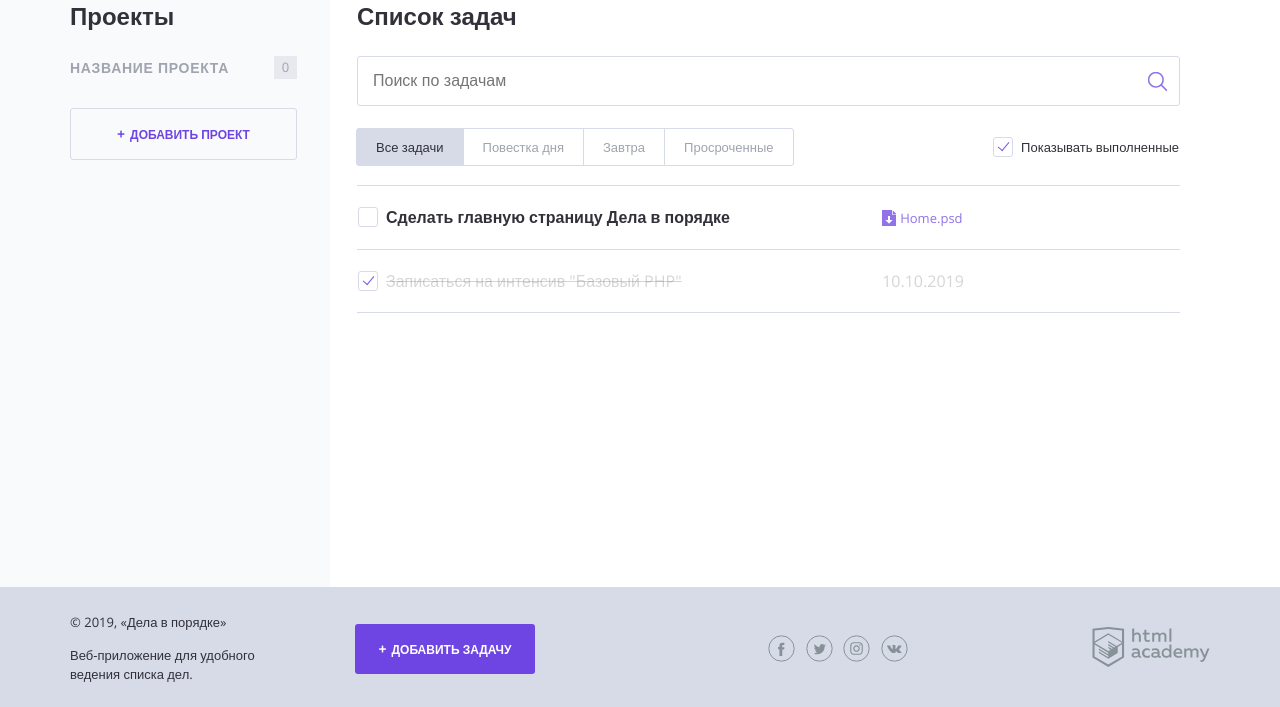
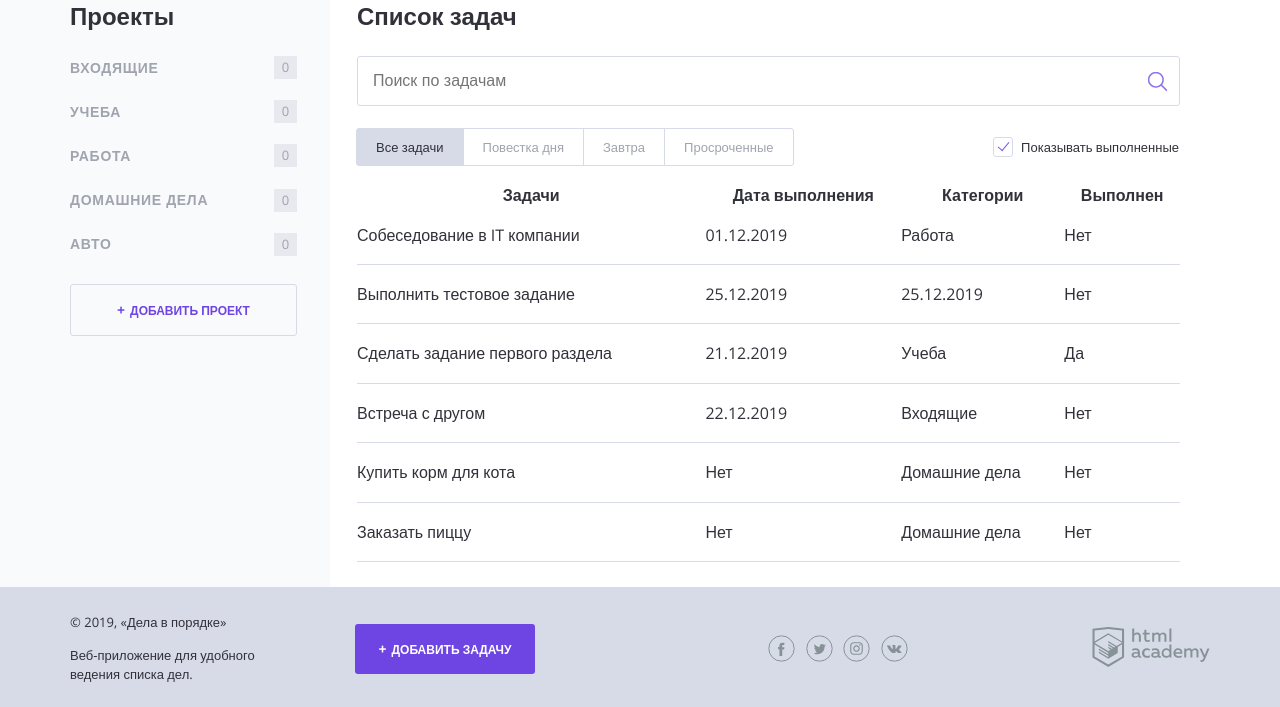
Before and after one commit to KomradOl/826345-doingsdone, a PHP site: page / in a window 1280 px wide. Shown: the part 93-800 px from the top of the page. Run offline with PHP 8.4, Linux system fonts and the light colour scheme.

Commit message:
задание № 5

```diff
--- a/index.php
+++ b/index.php
@@ -43,13 +43,61 @@ $show_complete_tasks = rand(0, 1);
         <div class="content">
             <section class="content__side">
                 <h2 class="content__side-heading">Проекты</h2>
+                <?php
+                $categories = ["Входящие", "Учеба", "Работа", "Домашние дела", "Авто"];
+                $tasks_list = [
+                [
+                    "task" => "Собеседование в IT компании",
+                    "date" => "01.12.2019",
+                    "category" => "Работа",
+                    "completed" => false
+                ],
+                [
+                    "task" => "Выполнить тестовое задание",
+                    "date" => "25.12.2019",
+                    "category" => "25.12.2019",
+                    "completed" => false
+                ],
+                [
+                    "task" => "Сделать задание первого раздела",
+                    "date" => "21.12.2019",
+                    "category" => "Учеба",
+                    "completed" => true
+                ],
+                [
+                    "task" => "Встреча с другом",
+                    "date" => "22.12.2019",
+                    "category" => "Входящие",
+                    "completed" => false
+                ],
+                [
+                    "task" => "Купить корм для кота",
+                    "date" => "Нет",
+                    "category" => "Домашние дела",
+                    "completed" => false
+                ],
+                [
+                    "task" => "Заказать пиццу",
+                    "date" => "Нет",
+                    "category" => "Домашние дела",
+                    "completed" => false
+                ]
+                ];
+
+                $index = -1;
+                $num_count = count($categories);
+                ?>
 
                 <nav class="main-navigation">
                     <ul class="main-navigation__list">
+
+                        <?php while($index < $num_count - 1): ?>
+                            <?php $index = $index + 1; ?>
                         <li class="main-navigation__list-item">
-                            <a class="main-navigation__list-item-link" href="#">Название проекта</a>
+                            <a class="main-navigation__list-item-link" href="#"><?=$categories[$index];?></a>
                             <span class="main-navigation__list-item-count">0</span>
                         </li>
+                        <?php endwhile; ?>
                     </ul>
                 </nav>
 
@@ -77,42 +125,31 @@ $show_complete_tasks = rand(0, 1);
                     <label class="checkbox">
                         <!--добавить сюда аттрибут "checked", если переменная $show_complete_tasks равна единице-->
                         <?php if($show_complete_tasks == 1) : ?>
-                        <input class="checkbox__input visually-hidden show_completed" type="checkbox" checked>
+                            <input class="checkbox__input visually-hidden show_completed" type="checkbox" checked>
                         <?php endif; ?>
                         <span class="checkbox__text">Показывать выполненные</span>
                     </label>
                 </div>
 
                 <table class="tasks">
-                    <tr class="tasks__item task">
-                        <td class="task__select">
-                            <label class="checkbox task__checkbox">
-                                <input class="checkbox__input visually-hidden task__checkbox" type="checkbox" value="1">
-                                <span class="checkbox__text">Сделать главную страницу Дела в порядке</span>
-                            </label>
-                        </td>
+                    <tr class="">
+                        <th>Задачи</th>
+                        <th>Дата выполнения</th>
+                        <th>Категории</th>
+                        <th>Выполнен</th>
+                    </tr>
+                    <?php foreach ($tasks_list as $task): ?>
+                        <? $completed = $task['completed'] ?>
 
-                        <td class="task__file">
-                            <a class="download-link" href="#">Home.psd</a>
-                        </td>
-
-                        <td class="task__date"></td>
-                    </tr>
-                    <!--показывать следующий тег <tr/>, если переменная $show_complete_tasks равна единице-->
-                    <?php if($show_complete_tasks == 1) : ?>
-                    <tr class="tasks__item task task--completed">
-                        <td class="task__select">
-                            <label class="checkbox task__checkbox">
-                                <input class="checkbox__input visually-hidden" type="checkbox" checked>
-                                <span class="checkbox__text">Записаться на интенсив "Базовый PHP"</span>
-                            </label>
-                        </td>
-                        <td class="task__date">10.10.2019</td>
-
-                        <td class="task__controls">
-                        </td>
-                    </tr>
-                    <?php endif; ?>
+                        <? if($show_complete_tasks != 0 || !$completed) : ?>
+                            <tr class="tasks__item <?=$completed ? 'task--completed' : '' ?>">
+                                <td><?=$task['task']?></td>
+                                <td><?=$task['date']?></td>
+                                <td><?=$task['category']?></td>
+                                <td><?=$completed ? 'Да' : 'Нет' ?></td>
+                            </tr>
+                        <? endif;?>
+                    <?php endforeach;?>
                 </table>
             </main>
         </div>
```
